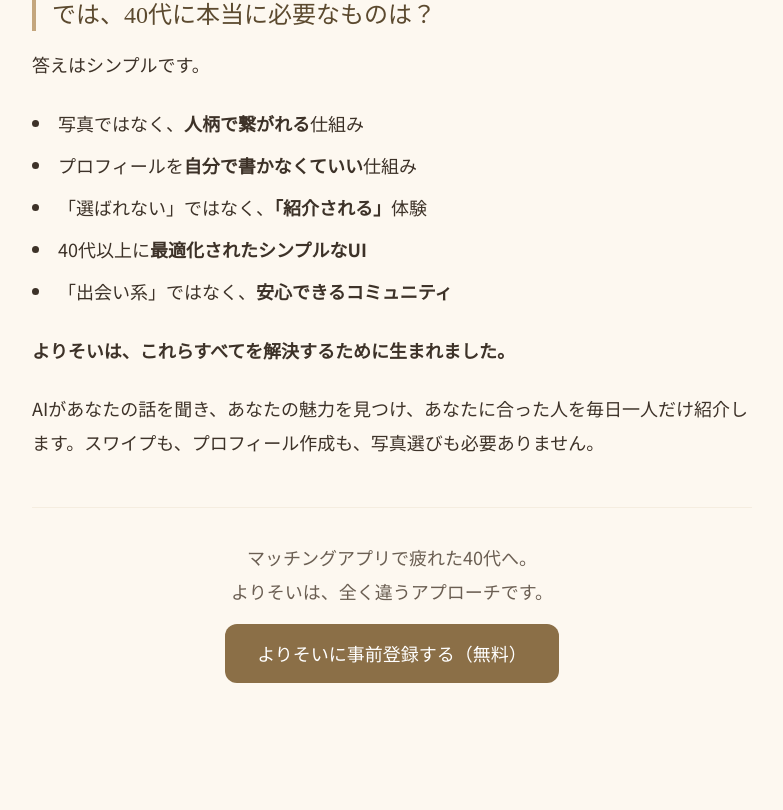
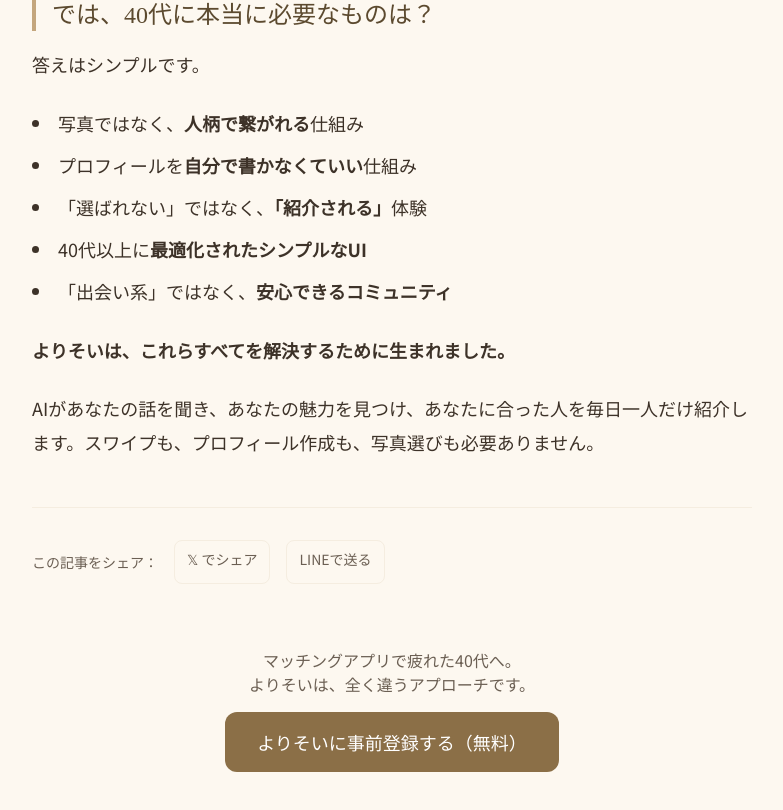
Before and after one commit to sntkmtnb/yorisoi, a Next.js app: page /blog/why-matching-apps-fail-for-40s in a window 1280 px wide. Shown: the part 2427-3237 px from the top of the page, without its empty margins (248-1031 px from the left). Before the commit the page ends 3190 px from the top, so only its background shows below. Built offline with nearby package versions, Linux system fonts and the light colour scheme.

Commit message:
UX Round 14: ブログSNSシェア・CTA改善
- Blog: 𝕏(Twitter)・LINEシェアボタン追加（両記事）
- Blog: CTAボタンのフォントサイズ・パディング拡大
- ブログのバイラル拡散基盤（40代のLINE利用率を考慮）

```diff
--- a/src/app/blog/over-40-dating-guide/page.tsx
+++ b/src/app/blog/over-40-dating-guide/page.tsx
@@ -155,13 +155,34 @@
             </ol>
           </div>
 
-          <div className="text-center mt-12 py-8 border-t border-[var(--color-cream-dark)]">
-            <p className="text-[var(--color-text-light)] mb-4">
+          {/* Share */}
+          <div className="flex items-center gap-4 mt-12 pt-8 border-t border-[var(--color-cream-dark)]">
+            <p className="text-sm text-[var(--color-text-light)]">この記事をシェア：</p>
+            <a
+              href="https://twitter.com/intent/tweet?text=40代から始める出会い：失敗しない5つのステップ&url=https://yorisoi.love/blog/over-40-dating-guide"
+              target="_blank"
+              rel="noopener noreferrer"
+              className="text-[var(--color-text-light)] hover:text-[var(--color-warm)] transition-colors text-sm py-2 px-3 border border-[var(--color-cream-dark)] rounded-lg"
+            >
+              𝕏 でシェア
+            </a>
+            <a
+              href="https://line.me/R/msg/text/?40代から始める出会い：失敗しない5つのステップ%0Ahttps://yorisoi.love/blog/over-40-dating-guide"
+              target="_blank"
+              rel="noopener noreferrer"
+              className="text-[var(--color-text-light)] hover:text-[#06C755] transition-colors text-sm py-2 px-3 border border-[var(--color-cream-dark)] rounded-lg"
+            >
+              LINEで送る
+            </a>
+          </div>
+
+          <div className="text-center mt-8 py-8">
+            <p className="text-[var(--color-text-light)] mb-4 text-base">
               40代からの出会いを、もっと簡単に。
             </p>
             <a
               href="/#waitlist"
-              className="inline-block bg-[var(--color-warm)] hover:bg-[var(--color-warm-dark)] text-white px-8 py-3 rounded-xl transition-all"
+              className="inline-block bg-[var(--color-warm)] hover:bg-[var(--color-warm-dark)] text-white px-8 py-4 rounded-xl transition-all text-base md:text-lg"
             >
               よりそいに事前登録する（無料）
             </a>
--- a/src/app/blog/why-matching-apps-fail-for-40s/page.tsx
+++ b/src/app/blog/why-matching-apps-fail-for-40s/page.tsx
@@ -153,14 +153,35 @@
             AIがあなたの話を聞き、あなたの魅力を見つけ、あなたに合った人を毎日一人だけ紹介します。スワイプも、プロフィール作成も、写真選びも必要ありません。
           </p>
 
-          <div className="text-center mt-12 py-8 border-t border-[var(--color-cream-dark)]">
-            <p className="text-[var(--color-text-light)] mb-4">
+          {/* Share */}
+          <div className="flex items-center gap-4 mt-12 pt-8 border-t border-[var(--color-cream-dark)]">
+            <p className="text-sm text-[var(--color-text-light)]">この記事をシェア：</p>
+            <a
+              href="https://twitter.com/intent/tweet?text=40代がマッチングアプリで失敗する本当の理由&url=https://yorisoi.love/blog/why-matching-apps-fail-for-40s"
+              target="_blank"
+              rel="noopener noreferrer"
+              className="text-[var(--color-text-light)] hover:text-[var(--color-warm)] transition-colors text-sm py-2 px-3 border border-[var(--color-cream-dark)] rounded-lg"
+            >
+              𝕏 でシェア
+            </a>
+            <a
+              href="https://line.me/R/msg/text/?40代がマッチングアプリで失敗する本当の理由%0Ahttps://yorisoi.love/blog/why-matching-apps-fail-for-40s"
+              target="_blank"
+              rel="noopener noreferrer"
+              className="text-[var(--color-text-light)] hover:text-[#06C755] transition-colors text-sm py-2 px-3 border border-[var(--color-cream-dark)] rounded-lg"
+            >
+              LINEで送る
+            </a>
+          </div>
+
+          <div className="text-center mt-8 py-8">
+            <p className="text-[var(--color-text-light)] mb-4 text-base">
               マッチングアプリで疲れた40代へ。<br />
               よりそいは、全く違うアプローチです。
             </p>
             <a
               href="/#waitlist"
-              className="inline-block bg-[var(--color-warm)] hover:bg-[var(--color-warm-dark)] text-white px-8 py-3 rounded-xl transition-all"
+              className="inline-block bg-[var(--color-warm)] hover:bg-[var(--color-warm-dark)] text-white px-8 py-4 rounded-xl transition-all text-base md:text-lg"
             >
               よりそいに事前登録する（無料）
             </a>
```
